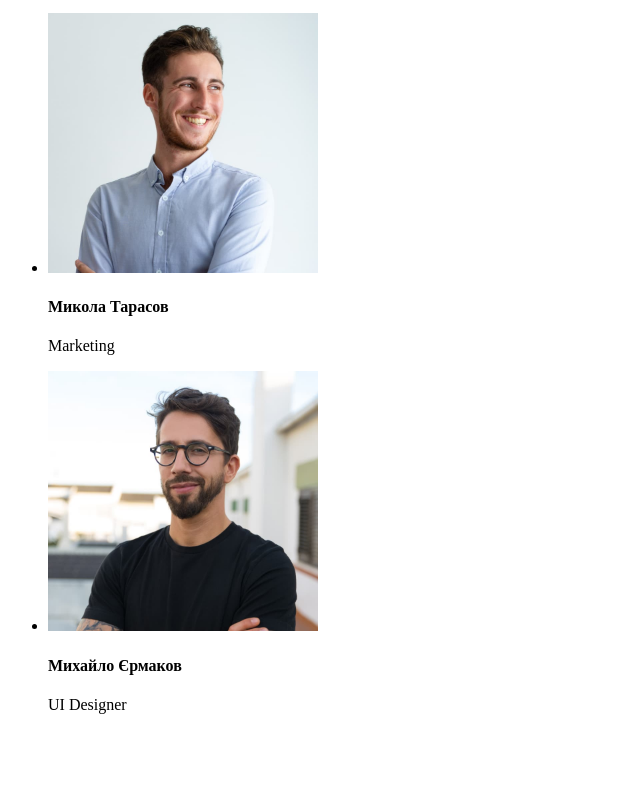
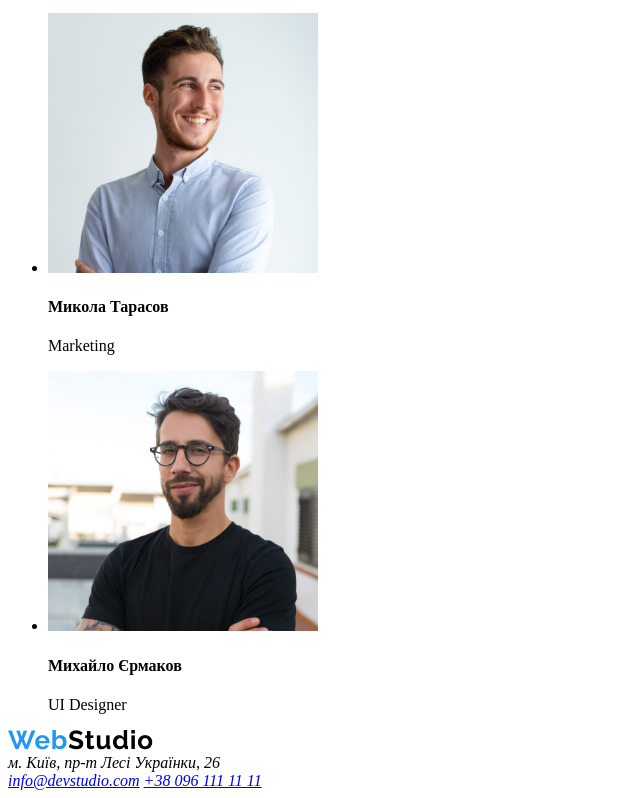
Before and after one commit to NataliiaSav/goit-markup-hw-01, a plain HTML site: page index.html in a window 1280 px wide. Shown: the part 2206-3004 px from the top of the page, without its empty margins (0-640 px from the left). Before the commit the page ends 2936 px from the top, so only its background shows below. Drawn offline with Linux system fonts and the light colour scheme.

Commit message:
завершает футер

```diff
--- a/index.html
+++ b/index.html
@@ -75,7 +75,16 @@
             </section>
         </main>
         <footer>
-
+            <a href="/">
+                <img src="./images/WebStudio.png" alt="Логотип">
+            </a>
+            <address>
+                м. Київ, пр-т Лесі Українки, 26
+            </address>
+            <address>
+                <a href="mailto:info@devstudio.com">info@devstudio.com</a>
+                <a href="tel:+380961111111">+38 096 111 11 11</a>
+            </address>
         </footer>
 </body>
 </html>
```
